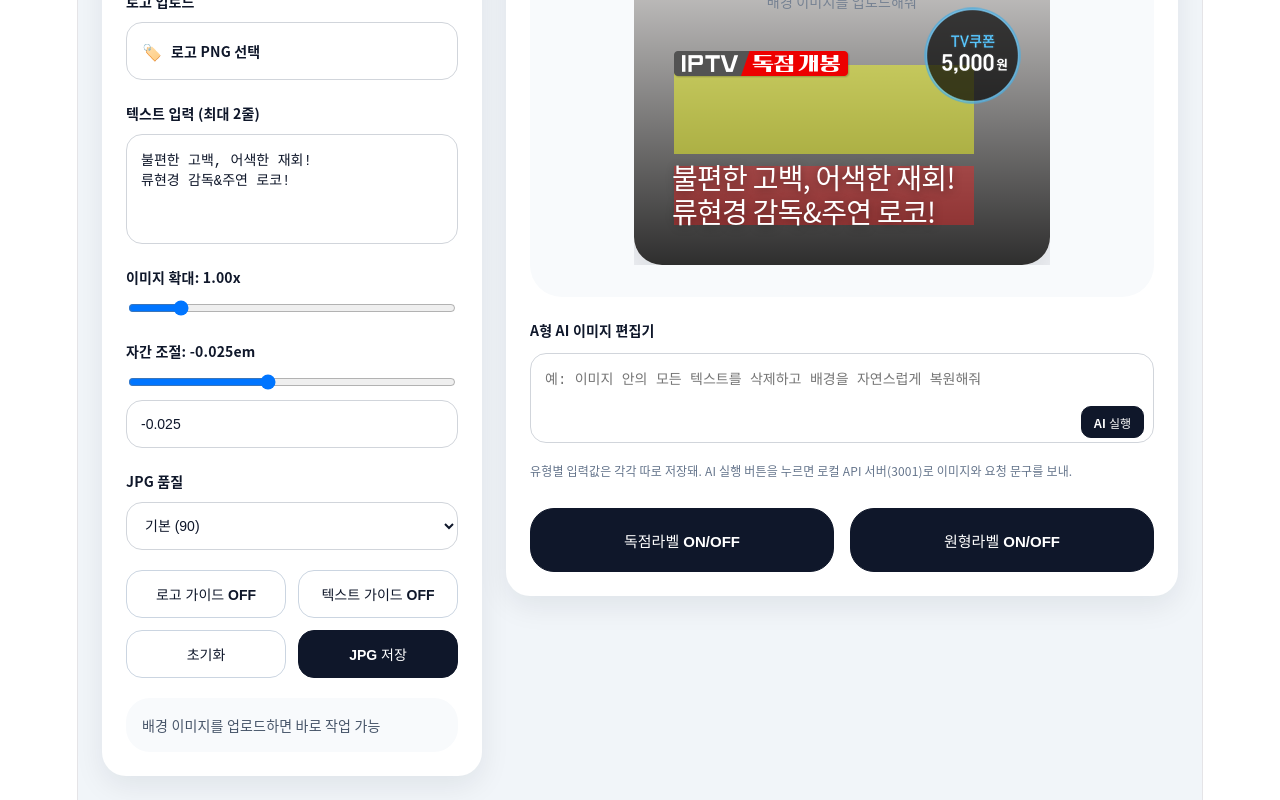
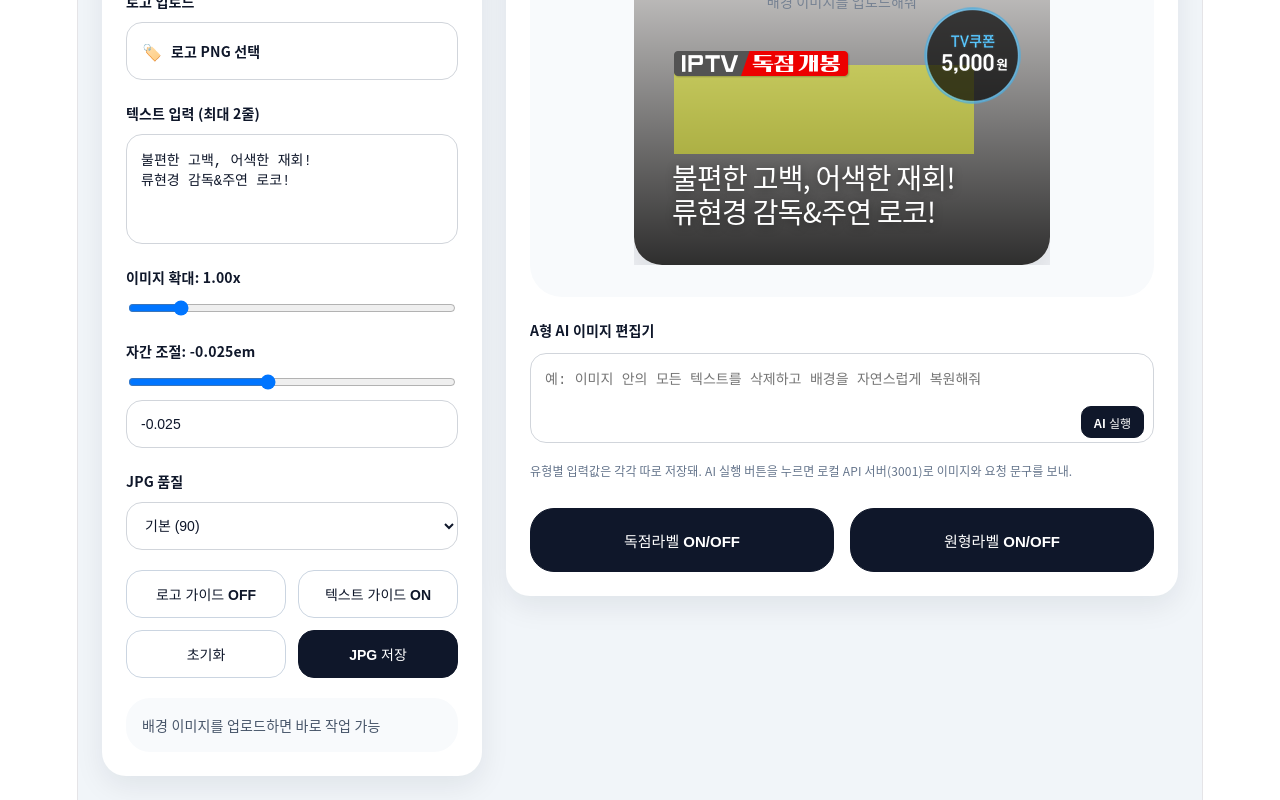
Before and after one commit to alfofud-art/banner-editor, a React (Vite) app: page / in a window 1280 px wide. Shown: the part 410-1210 px from the top of the page. Built offline with nearby package versions, Linux system fonts and the light colour scheme.

Commit message:
fix: A text guide off + renderText

```diff
--- a/src/App.tsx
+++ b/src/App.tsx
@@ -289,7 +289,7 @@ export default function BannerEditorPreviewV2Fix() {
   const previewCaptureRef = useRef<HTMLDivElement | null>(null);
   const previewWideHostRef = useRef<HTMLDivElement | null>(null);
   const logoImgRef = useRef<HTMLImageElement | null>(null);
-  const [showGuide, setShowGuide] = useState({ logo: true, text: true });
+  const [showGuide, setShowGuide] = useState({ logo: true, text: false });
   const [showExclusiveLabel, setShowExclusiveLabel] = useState(true);
   const [showCircleLabel, setShowCircleLabel] = useState(true);
   const [templateKey, setTemplateKey] = useState<keyof typeof TEMPLATE_MAP>("A");
```
